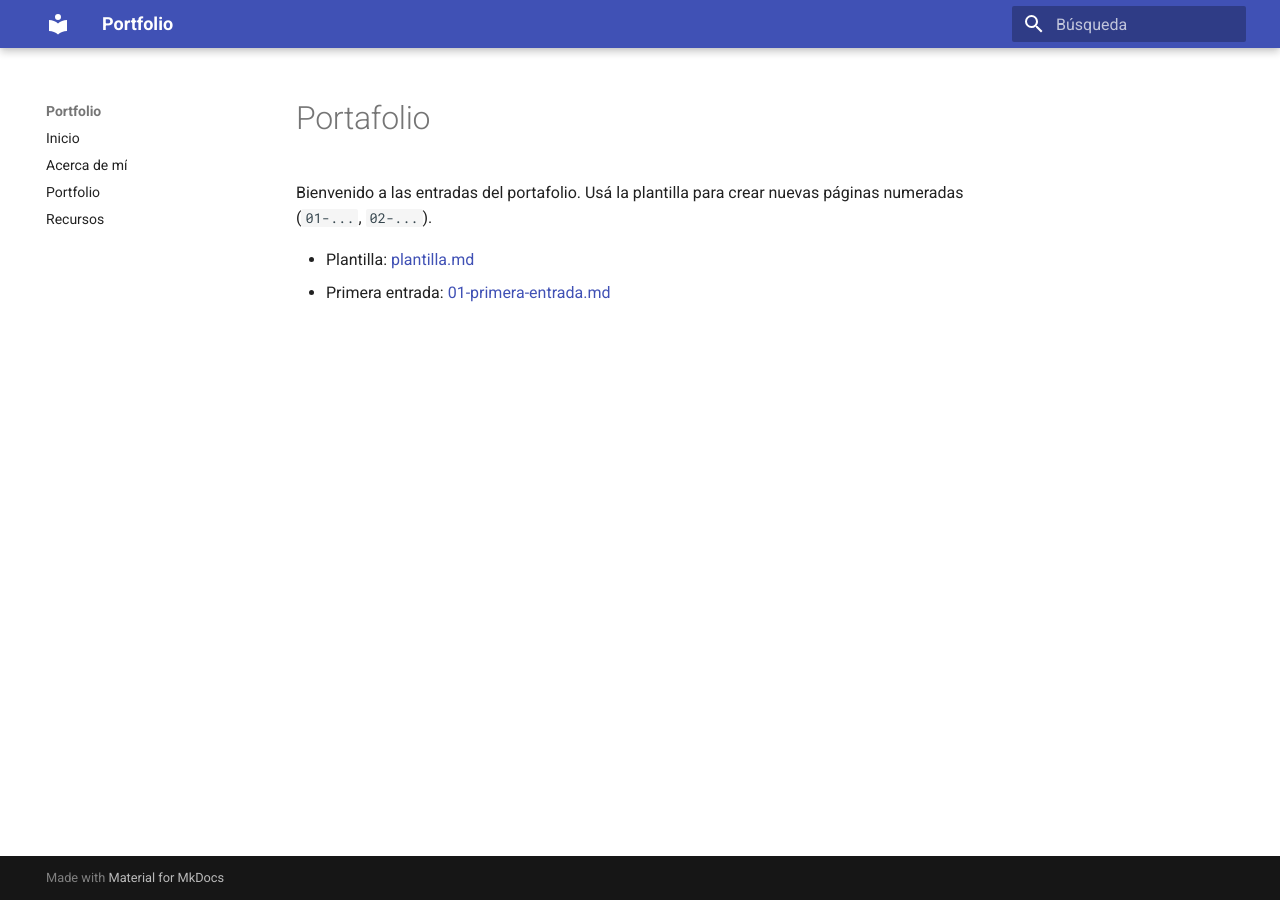
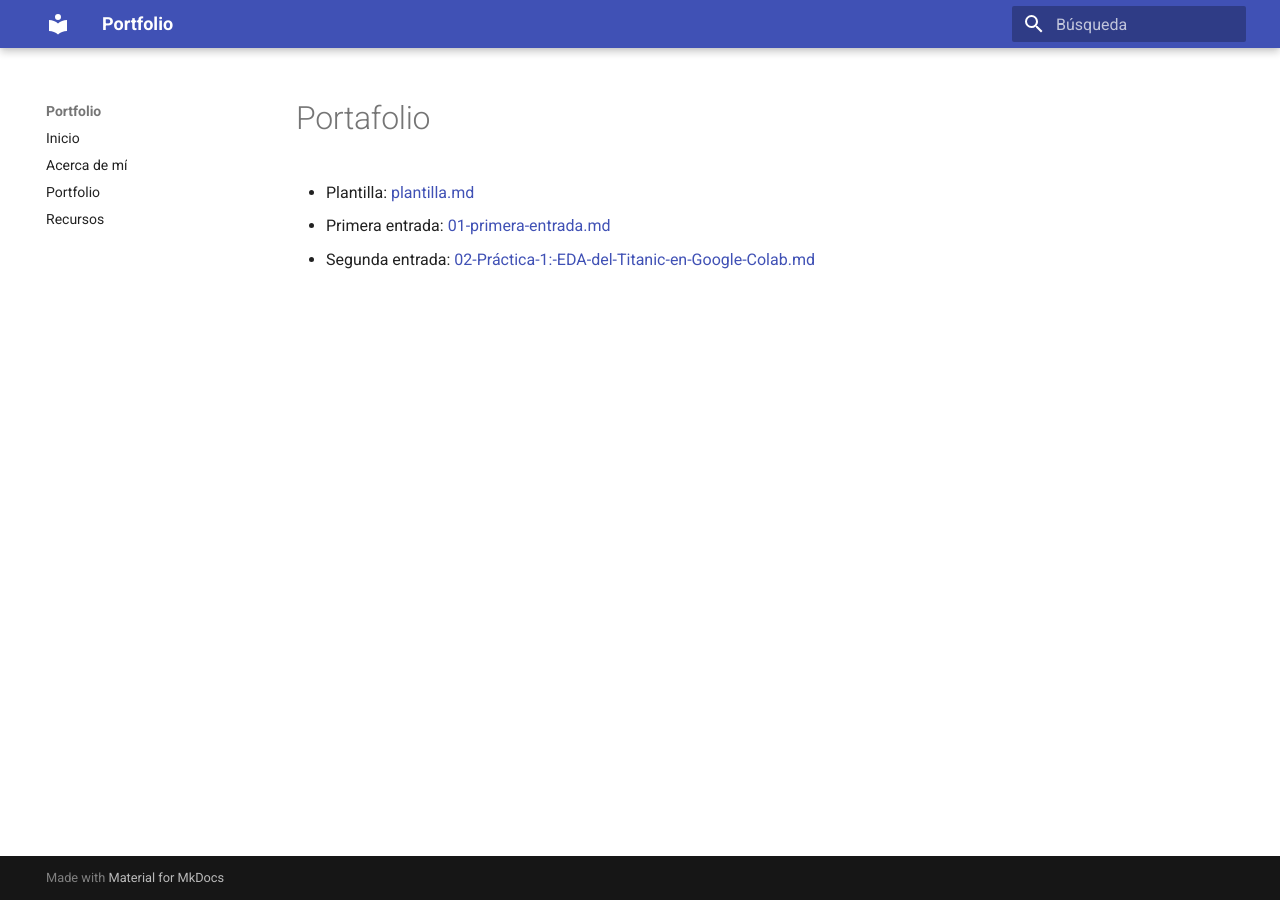
Before and after one commit to biancaluzz/ia-portfolio, an MkDocs documentation site: the page built from docs/portfolio/index.md, in a window 1280 px wide. Built offline with MkDocs 1.6.1 and Material for MkDocs 9.7.7, drawn with Linux system fonts in a browser that asks for light colours.

Commit message:
Update index.md

```diff
--- a/docs/portfolio/index.md
+++ b/docs/portfolio/index.md
@@ -1,12 +1,10 @@
 ---
 title: "Índice del Portafolio"
-date: 2025-01-01
+date: 2025-08-19
 ---
 
 # Portafolio
 
-Bienvenido a las entradas del portafolio. Usá la plantilla para crear nuevas páginas numeradas
-(`01-...`, `02-...`).
-
 - Plantilla: [plantilla.md](plantilla.md)
 - Primera entrada: [01-primera-entrada.md](01-primera-entrada.md)
+- Segunda entrada: [02-Práctica-1:-EDA-del-Titanic-en-Google-Colab.md](02-Práctica-1:-EDA-del-Titanic-en-Google-Colab.md)
```
